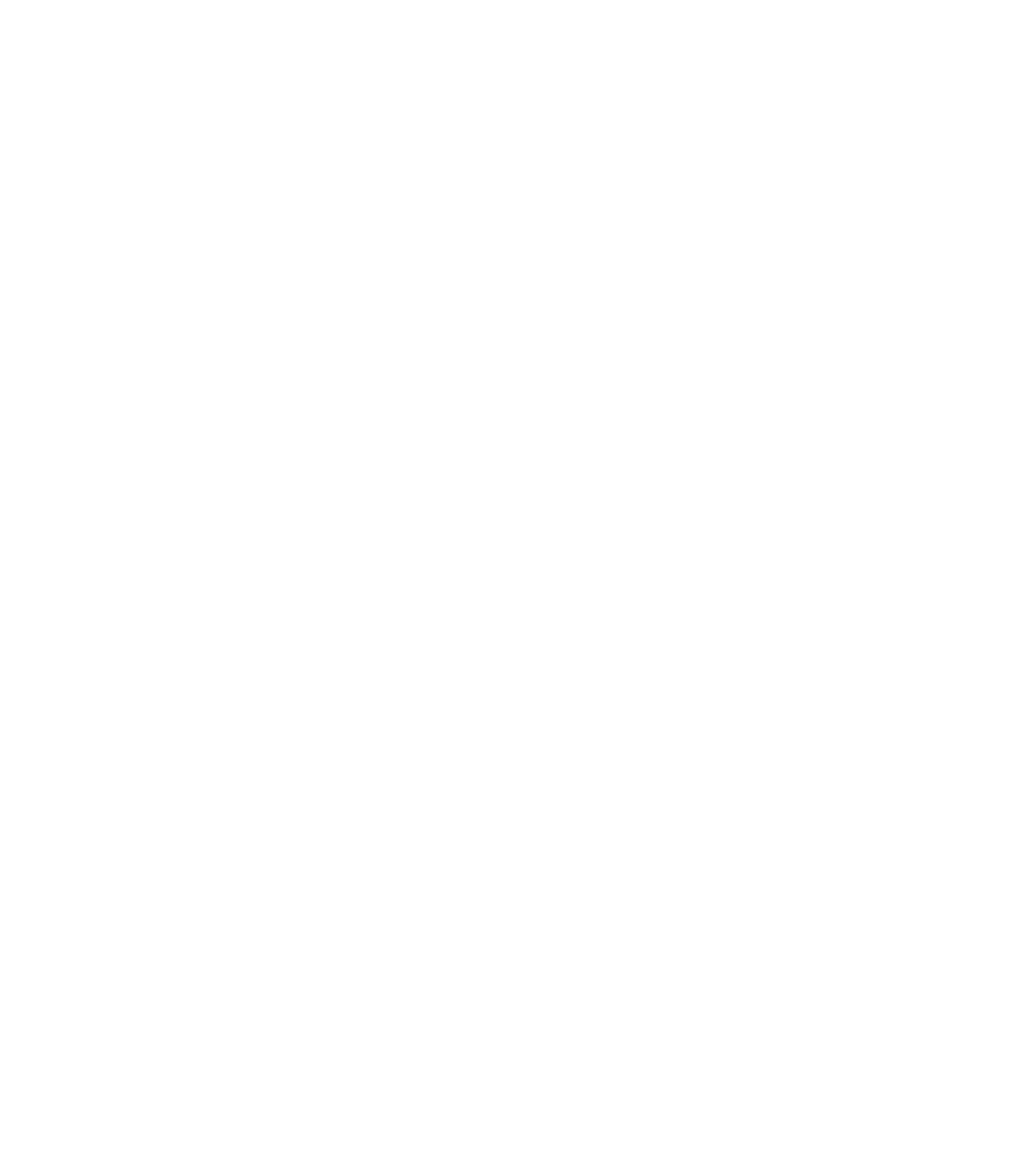
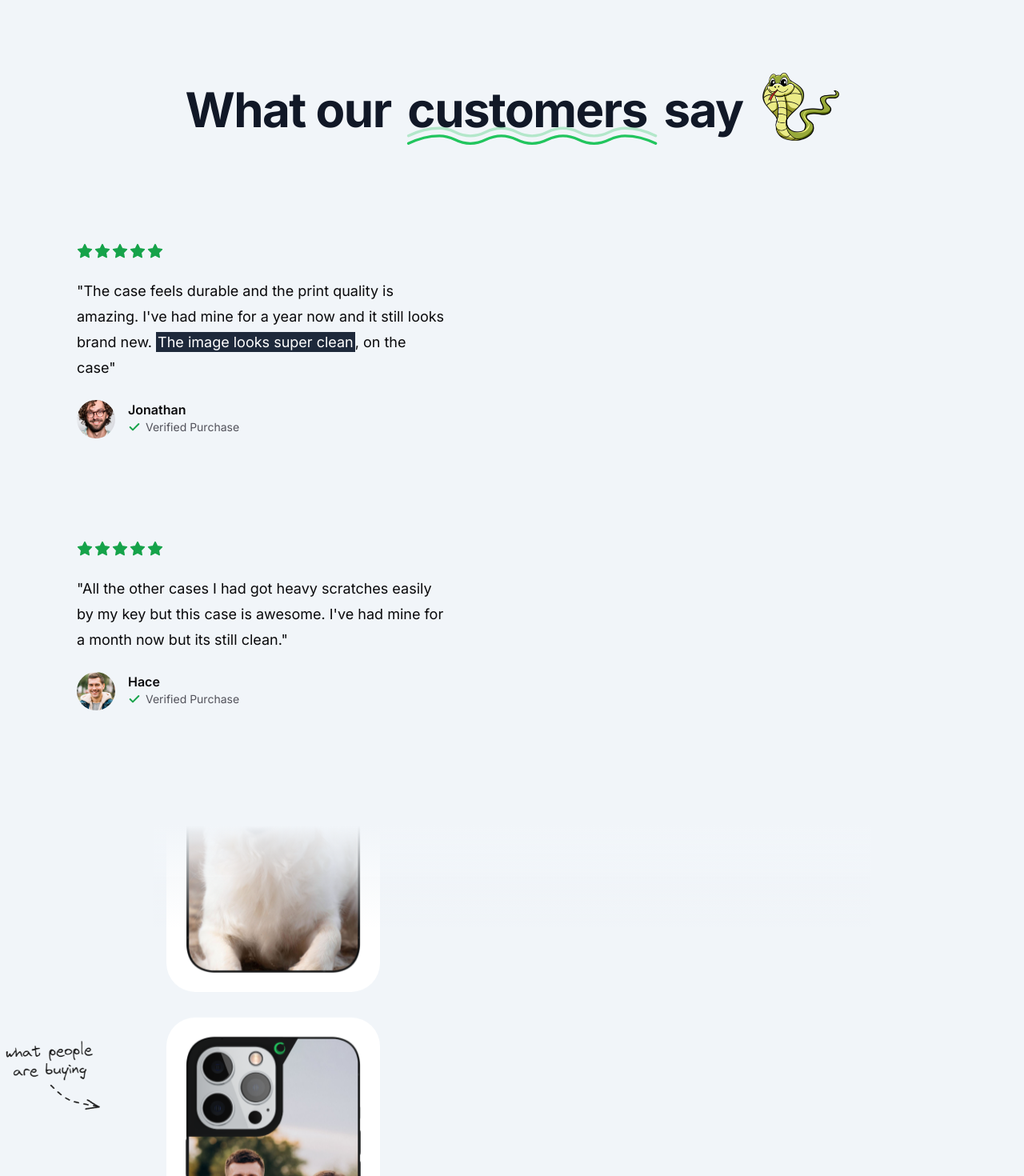
Before and after one commit to imseamoon/next-shop, a Next.js app: page / in a window 1280 px wide. Shown: the part 1000-2470 px from the top of the page at 80% size. Before the commit the page ends 995 px from the top, so only its background shows below. Built offline with nearby package versions, Linux system fonts and the light colour scheme; no server answers.

Commit message:
add the review section

```diff
--- a/package.json
+++ b/package.json
@@ -14,6 +14,7 @@
     "@radix-ui/react-slot": "^1.0.2",
     "class-variance-authority": "^0.7.0",
     "clsx": "^2.1.1",
+    "framer-motion": "^11.1.9",
     "lucide-react": "^0.378.0",
     "next": "14.2.3",
     "react": "^18",
--- a/src/app/page.tsx
+++ b/src/app/page.tsx
@@ -2,6 +2,8 @@
 import MaxWidthWrapper from "@/components/MaxWidthWrapper";
 import { Check, Star } from "lucide-react";
 import Phone from "@/components/Phone";
+import { Icons } from "@/components/Icons";
+import Reviews from "@/components/Reviews";
 export default function Home() {
   return (
     <div className="bg-slate-50">
@@ -92,6 +94,76 @@
           </div>
         </MaxWidthWrapper>
       </section>
+
+      {/* value proposition section */}
+      <section className="bg-slate-100 py-24">
+        <MaxWidthWrapper className="flex flex-col items-center ga[-16 sm:gap-32">
+            <div className="flex flex-col lg:flex-row items-center gap-4 sm:gap-6">
+                <h2 className="order-1 mt-2 tracking-tight text-center text-balance !leading-tight  font-bold text-5xl md:text-6xl text-gray-900">What our <span className="relative px-2">customers <Icons.underline className="hidden sm:block pointer-events-none absolute inset-x-0 -bottom-6 text-green-500" /> </span>say</h2>
+            <Image src="/snake-2.png" className="w-24 order-0 lg:order-2" alt="snake"  height={1000} width={1000}/>
+            </div>
+            <div className="mx-auto grid max-w-2xl grid-cols-1 px-4 lg:mx-0 lg:max-w-none lg:grid-cols-2 gap-y-16">
+                <div className="flex flex-auto flex-col gap-4 lg:pr-8 xl:pr-20">
+                    <div className="flex gap-0.5 mb-2">
+                        <Star className="h-5 w-5 text-green-600 fill-green-600" />
+                        <Star className="h-5 w-5 text-green-600 fill-green-600" />
+                        <Star className="h-5 w-5 text-green-600 fill-green-600" />
+                        <Star className="h-5 w-5 text-green-600 fill-green-600" />
+                        <Star className="h-5 w-5 text-green-600 fill-green-600" />
+                    </div>
+                    <div className="text-lg leading-8">
+                        <p>
+                            &quot;The case feels durable and the print quality is amazing. I&apos;ve had mine for a year now and it still looks brand new. <span className="p-0.5 bg-slate-800 text-white">The image looks super clean</span>, on the case&quot;
+                        </p>
+                    </div>
+                    <div className="flex gap-4 mt-2">
+                        <Image src='/users/user-1.png' alt='user' className="rounded-full h-12 w-12 object-cover" height={1000} width={1000} />
+                        <div className="flex flex-col">
+                            <p className="font-semibold">
+                                Jonathan
+                            </p>
+                            <div className="flex gap-1.5 items-center text-zinc-600">
+                                <Check className="h-4 w-4  stroke-[3px] text-green-600"/>
+                                <p className="text-sm">Verified Purchase</p>
+                            </div>
+                        </div>
+                    </div>
+                </div>
+            </div>
+            <div className="mx-auto grid max-w-2xl grid-cols-1 px-4 lg:mx-0 lg:max-w-none lg:grid-cols-2 gap-y-16">
+                <div className="flex flex-auto flex-col gap-4 lg:pr-8 xl:pr-20">
+                    <div className="flex gap-0.5 mb-2">
+                        <Star className="h-5 w-5 text-green-600 fill-green-600" />
+                        <Star className="h-5 w-5 text-green-600 fill-green-600" />
+                        <Star className="h-5 w-5 text-green-600 fill-green-600" />
+                        <Star className="h-5 w-5 text-green-600 fill-green-600" />
+                        <Star className="h-5 w-5 text-green-600 fill-green-600" />
+                    </div>
+                    <div className="text-lg leading-8">
+                        <p>
+                            &quot;All the other cases I had got heavy scratches easily by my key but this case is awesome. I&apos;ve had mine for a month now but its still clean.&quot;
+                        </p>
+                    </div>
+                    <div className="flex gap-4 mt-2">
+                        <Image src='/users/user-4.jpg' alt='user' className="rounded-full h-12 w-12 object-cover" height={1000} width={1000} />
+                        <div className="flex flex-col">
+                            <p className="font-semibold">
+                                Hace
+                            </p>
+                            <div className="flex gap-1.5 items-center text-zinc-600">
+                                <Check className="h-4 w-4  stroke-[3px] text-green-600"/>
+                                <p className="text-sm">Verified Purchase</p>
+                            </div>
+                        </div>
+                    </div>
+                </div>
+            </div>
+        </MaxWidthWrapper>
+        <div className="pt-16">
+            <Reviews />
+        </div>
+      </section>
+
     </div>
   );
 }
--- /dev/null
+++ b/src/components/Icons.tsx
@@ -0,0 +1,20 @@
+import { LucideProps } from 'lucide-react'
+
+export const Icons = {
+  underline: (props: LucideProps) => (
+    <svg {...props} viewBox='0 0 687 155'>
+      <g
+        stroke='currentColor'
+        strokeWidth='7'
+        fill='none'
+        fillRule='evenodd'
+        strokeLinecap='round'
+        strokeLinejoin='round'>
+        <path
+          d='M20 98c27-13.3333333 54-20 81-20 40.5 0 40.5 20 81 20s40.626917-20 81-20 40.123083 20 80.5 20 40.5-20 81-20 40.5 20 81 20 40.626917-20 81-20c26.915389 0 53.748722 6.6666667 80.5 20'
+          opacity='.3'></path>
+        <path d='M20 118c27-13.3333333 54-20 81-20 40.5 0 40.5 20 81 20s40.626917-20 81-20 40.123083 20 80.5 20 40.5-20 81-20 40.5 20 81 20 40.626917-20 81-20c26.915389 0 53.748722 6.6666667 80.5 20'></path>
+      </g>
+    </svg>
+  ),
+}
--- /dev/null
+++ b/src/components/Reviews.tsx
@@ -0,0 +1,128 @@
+'use client';
+
+import React, { useEffect, useRef, useState } from 'react'
+import MaxWidthWrapper from './MaxWidthWrapper'
+import Image from 'next/image'
+import { useInView } from 'framer-motion';
+import splitArray from '@/lib/splitArray';
+import { cn } from '@/lib/utils';
+import Phone from './Phone';
+
+
+const PHONES = [
+    "/testimonials/1.jpg",
+    "/testimonials/2.jpg",
+    "/testimonials/3.jpg",
+    "/testimonials/4.jpg",
+    "/testimonials/5.jpg",
+    "/testimonials/6.jpg",
+]
+
+
+const ReviewColumn = ({
+    reviews, className, reviewClassName, msPerPixel = 0
+}:
+{
+    reviews: string[],
+    className?: string,
+    reviewClassName?: (reviewIndex: number) => string,
+    msPerPixel?: number
+}) => {
+const columnRef = useRef<HTMLDivElement|null>(null);
+
+const [columnHeight, setColumnHeight] = useState(0);
+const duration = `${columnHeight * msPerPixel}ms`;
+
+
+useEffect(()=>{
+    if(!columnRef.current) return;
+    const resizeObserver = new window.ResizeObserver(()=>{
+       setColumnHeight(columnRef.current?.offsetHeight ?? 0)
+    })
+
+    resizeObserver.observe(columnRef.current);
+    return()=>{
+        resizeObserver.disconnect();
+    }
+},[])
+
+return(
+    <div ref = {columnRef} className={cn("animate-marquee space-y-8 py-4", className)}
+    style={{'--marquee-duration': duration} as React.CSSProperties}
+    >
+{reviews.concat(reviews).map((imgSrc, reviewIndex)=>(
+    <Review key={reviewIndex} className={reviewClassName?.(reviewIndex % reviews.length)} imgSrc={imgSrc} />
+))}
+    </div>
+)
+}
+
+interface ReviewProps extends React.HTMLAttributes<HTMLDivElement>{
+imgSrc: string;
+}
+
+const Review = ({imgSrc, className, ...props}:ReviewProps) => {
+    const POSSIBLE_ANIMATION_DELAYS = ["0s", "0.1s", "0.2s", "0.3s", "0.4s", "0.5s"];
+    const animationDelay = POSSIBLE_ANIMATION_DELAYS[Math.floor(Math.random() * POSSIBLE_ANIMATION_DELAYS.length)];
+
+
+return <div className={cn("animate-fade-in rounded-[2.25rem] bg-white p-6 opacity-0 shaeow-xl shadow-slate-900/5", className)} {...props} style={{animationDelay}}>
+<Phone imgSrc={imgSrc} />
+</div>
+}
+
+
+const ReviewGrid = () => {
+    const containerRef = useRef<HTMLDivElement|null>(null);
+
+    const isInView = useInView(containerRef, {once: true, amount: 0.4});
+
+    const columns = splitArray(PHONES, 3);
+
+    const column1 = columns[0];
+    const column2 = columns[1];
+    const column3 = splitArray(columns[2], 2);
+
+
+    return <div ref={containerRef} className='relative -mx-4 mt-16 grid h-[49rem] max-h-[150vh] grid-cols-1 items-start gap-8 overflow-hidden px-4 sm:mt-20 md:grid-cols-2 lg:grid-cols-3'>
+{
+    isInView? <>
+    <ReviewColumn
+    reviews={[...column1, ...column3.flat(), ...column2]}
+    reviewClassName={(reviewIndex)=>cn({
+        "md:hidden":reviewIndex >= column1.length + column3[0].length,
+        "lg:hidden": reviewIndex >= column1.length,
+    })
+}
+     msPerPixel={10}
+     />
+    <ReviewColumn
+    className='hidden md:block'
+    reviews={[...column2, ...column3[1]]}
+    reviewClassName={(reviewIndex)=> reviewIndex >=column2.length? 'lg:hidden':""
+}
+     msPerPixel={15}
+     />
+    <ReviewColumn
+    className='hidden md:block'
+    reviews={column3.flat()}
+     msPerPixel={10}
+     />
+    </>:null
+}
+<div className="pointer-events-none absolute inset-x-0 top-0 h-32 bg-gradient-to-b from-slate-100"></div>
+<div className="pointer-events-none absolute inset-x-0 bottom-0 h-32 bg-gradient-to-t from-slate-100"></div>
+    </div>
+}
+
+
+const Reviews = () => {
+  return (
+    <MaxWidthWrapper className='relative max-w-5xl'>
+        <Image src="/what-people-are-buying.png" alt="what people are buying" height={1000} width={1000} aria-hidden="true" className='w-auto h-24 absolute select-none hidden xl:block -left-32 top-1/3' />
+        <ReviewGrid />
+    </MaxWidthWrapper>
+  )
+}
+
+export default Reviews
--- /dev/null
+++ b/src/lib/splitArray.ts
@@ -0,0 +1,12 @@
+export default function splitArray<T>(array: T[], numParts: number) {
+    const result: Array<Array<T>> = [];
+
+    for (let i = 0; i < array.length; i++) {
+        const index = i % numParts;
+        if (!result[index]) {
+            result[index] = [];
+        }
+        result[index].push(array[i]);
+    }
+    return result;
+}
--- a/tailwind.config.ts
+++ b/tailwind.config.ts
@@ -59,18 +59,17 @@
                 sm: "calc(var(--radius) - 4px)",
             },
             keyframes: {
-        "accordion-down": {
-          from: { height: "0" },
-          to: { height: "var(--radix-accordion-content-height)" },
+                "marquee": {
+                    '100%': { transform: 'translateY(-50%)' },
                 },
-        "accordion-up": {
-          from: { height: "var(--radix-accordion-content-height)" },
-          to: { height: "0" },
+                "fade-in": {
+                    from: { opacity: "0" },
+                    to: { opacity: "1" },
                 },
             },
             animation: {
-        "accordion-down": "accordion-down 0.2s ease-out",
-        "accordion-up": "accordion-up 0.2s ease-out",
+                "marquee": 'marquee var(--marquee-duration) linear infinite',
+                "fade-in": 'fade-in 0.5s linear forwards',
             },
         },
     },
```
Also changed, not shown: 1 other file (tests, documents, lock files or other folders). Lines whose indentation alone changed are shown as unchanged.
